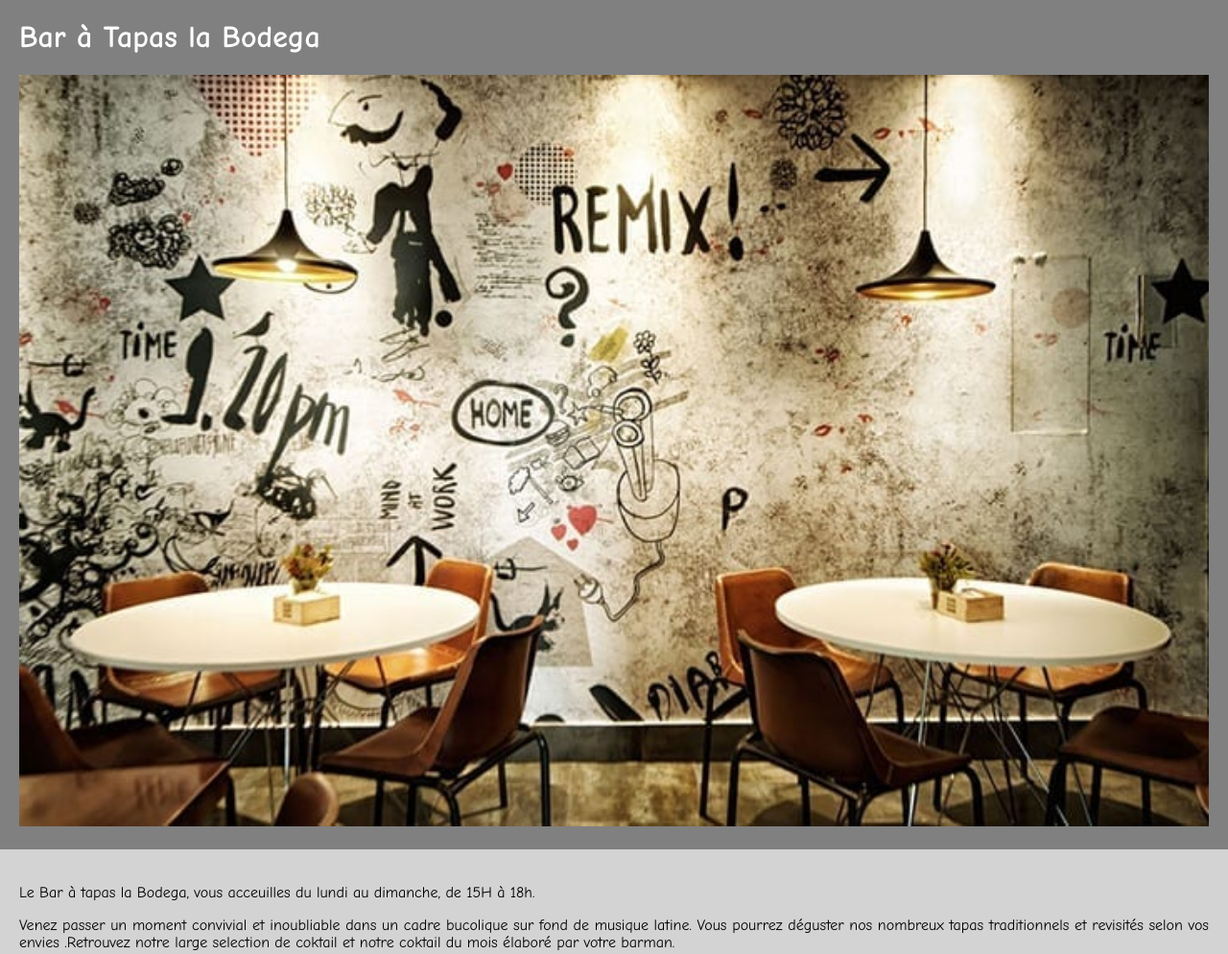
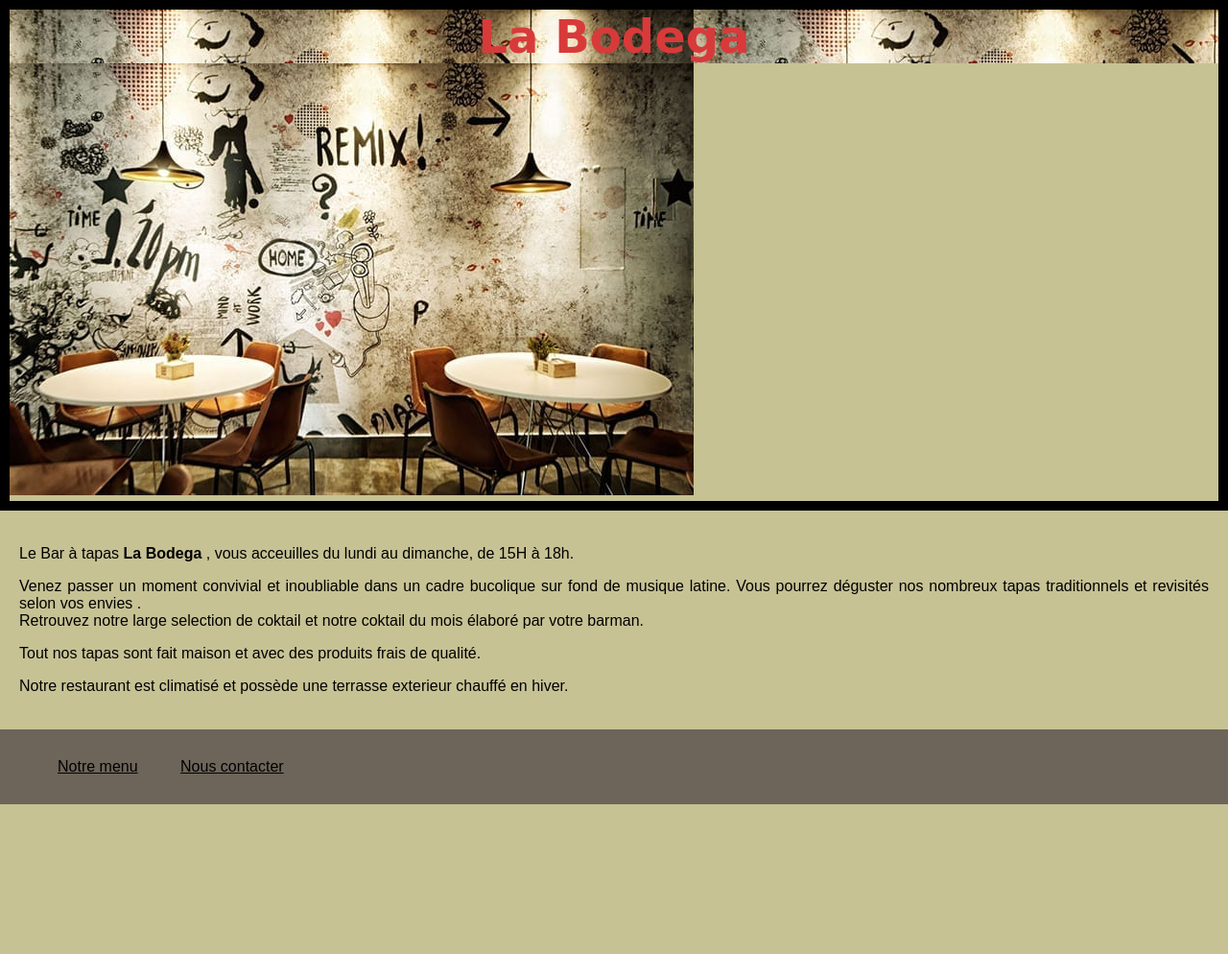
Before and after one commit to clemencerey/restaurant, a plain HTML site: page index.html in a window 1280 px wide. Shown: the top 994 px of the page at 96% size. After the commit the page ends 838 px from the top, so only its background shows below. Drawn offline with Linux system fonts and the light colour scheme.

Commit message:
tentative background h1>img

```diff
--- a/index.html
+++ b/index.html
@@ -12,21 +12,21 @@
 <body>
 <header class="header">
     <div>
-        <h1 class="header-title">Bar à Tapas la Bodega</h1>
-    </div>
-    <div>
-        <img class="header-img" src="img/bar-de-tapas.jpeg" alt="photo du restaurant la bodega">
+        <h1 class="header-title">La Bodega</h1>
+        <span class="header-img">
+            <img src="img/bar-de-tapas.jpeg" sizes="100%" alt="photo du restaurnt">
+        </span>
     </div>
 </header>
 <article class="main">
     <div>
         <p>
-            Le Bar à tapas la Bodega, vous acceuilles du lundi au dimanche, de 15H à 18h.
+            Le Bar à tapas <strong>La Bodega</strong> , vous acceuilles du lundi au dimanche, de 15H à 18h.
         </p>
     </div>
     <div>
         <p>
-            Venez passer un moment convivial et inoubliable dans un cadre bucolique sur fond de musique latine. Vous pourrez déguster nos nombreux tapas traditionnels et revisités selon vos envies .Retrouvez notre large selection de coktail et notre coktail du mois élaboré par votre barman.
+            Venez passer un moment convivial et inoubliable dans un cadre bucolique sur fond de musique latine. Vous pourrez déguster nos nombreux tapas traditionnels et revisités selon vos envies .<br> Retrouvez notre large selection de coktail et notre coktail du mois élaboré par votre barman.
         </p>
         <p>
             Tout nos tapas sont fait maison et avec des produits frais de qualité.
--- a/style.css
+++ b/style.css
@@ -1,31 +1,42 @@
+
 body {
+    background-color: rgb(199, 194, 148);
     margin: 0;
-    font-family:"comic sans MS",'Segoe UI', Tahoma, Geneva, Verdana, sans-serif
+    font-family: 'Quattrocento Sans', sans-serif;
 }
 .header {
-        background: grey;
-        padding: 20px;
-        margin-top: auto;
-        color: white;
+        ;
+        color: #d83a3a;
+        border: 10px solid black;
+        font-family: 'Nanum Brush Script','Quattrocento Sans', cursive;
+        font-size: 150%;
+
+
 }
 .header-title {
-        margin-top:0 ;
+        background-image: url(img/bar-de-tapas.jpeg);
+        text-align: center;
+        width: 100%;
+        margin: 0;
+
 }
 .header-img {
+    bottom: 10Ò0%;
     width: 100%;
-    height: auto
+    height: 100%;
 }
 .header-nav,
 a {
     padding: 20px;
-    color: inherit
+    color: inherit;
+    font
+
 }
 .main {
-    background: lightgrey;
     padding: 20px;
     text-align: justify;
 }
 .footer {
-    background: grey;
+    background: rgb(109, 101, 90);
     padding : 10px 20px;
 }
```
Also changed, not shown: contact.html (+1 -0 lines), menu.html (+1 -0 lines).
